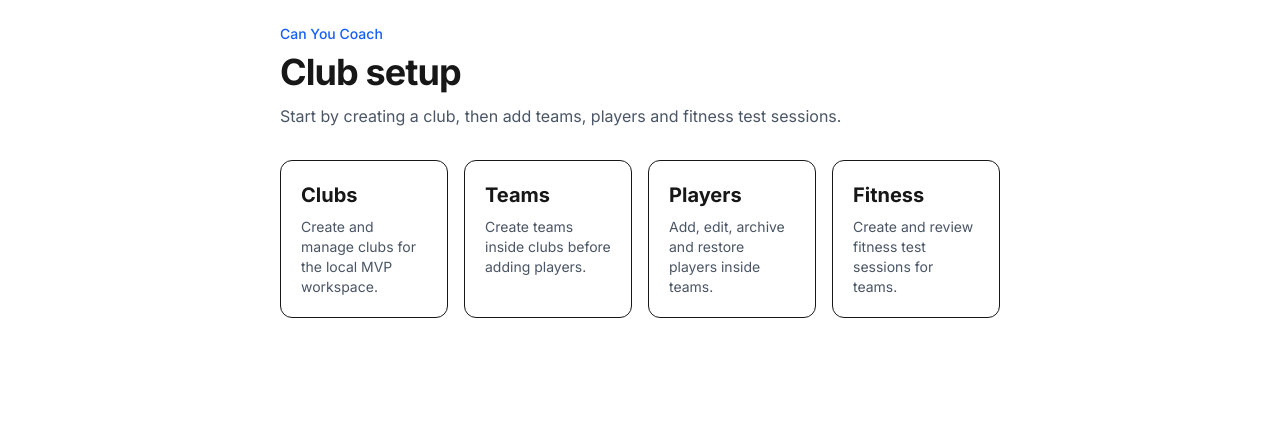
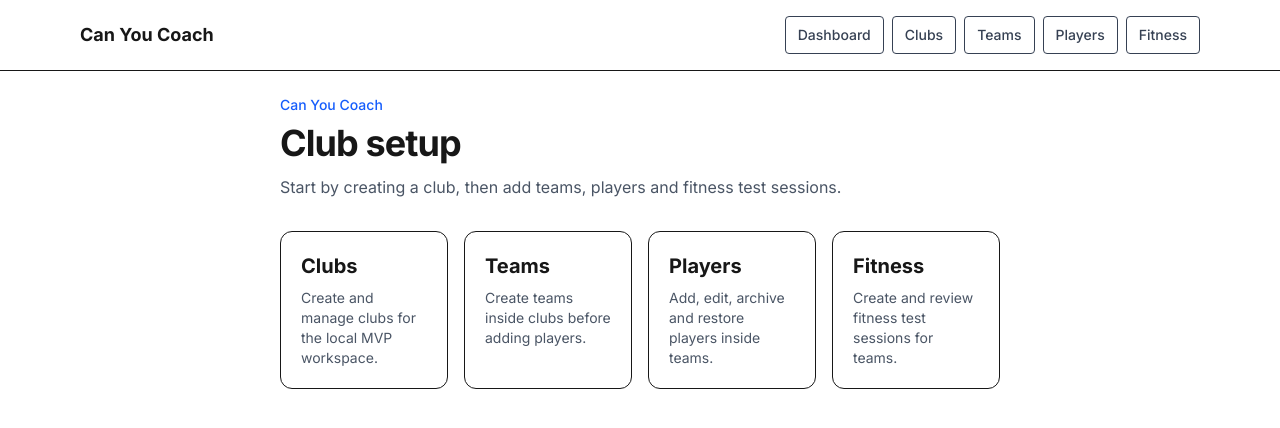
Before and after one commit to dannyh87/can-you-coach-app, a Next.js app: page / in a window 1280 px wide. Shown: the top 428 px of the page. Built offline with nearby package versions, Linux system fonts and the light colour scheme.

Commit message:
add global navigatino header

```diff
--- a/src/app/layout.tsx
+++ b/src/app/layout.tsx
@@ -1,8 +1,17 @@
 import type { Metadata } from 'next'
 import { Inter } from 'next/font/google'
+import Link from 'next/link'
 import './globals.css'
 
 const inter = Inter({ subsets: ['latin'] })
+
+const navigationLinks = [
+  { href: '/', label: 'Dashboard' },
+  { href: '/clubs', label: 'Clubs' },
+  { href: '/teams', label: 'Teams' },
+  { href: '/players', label: 'Players' },
+  { href: '/fitness', label: 'Fitness' },
+]
 
 export const metadata: Metadata = {
   title: 'Can You Coach',
@@ -17,6 +26,26 @@ export default function RootLayout({
   return (
     <html lang="en">
       <body className={`${inter.className} min-h-full flex flex-col`}>
+        <header className="border-b bg-white">
+          <div className="mx-auto flex w-full max-w-6xl flex-col gap-3 p-4 sm:flex-row sm:items-center sm:justify-between">
+            <Link href="/" className="text-lg font-bold">
+              Can You Coach
+            </Link>
+
+            <nav className="flex flex-wrap gap-2 text-sm">
+              {navigationLinks.map((link) => (
+                <Link
+                  key={link.href}
+                  href={link.href}
+                  className="rounded border px-3 py-2 font-medium text-gray-700 hover:border-blue-500 hover:bg-blue-50 hover:text-blue-700"
+                >
+                  {link.label}
+                </Link>
+              ))}
+            </nav>
+          </div>
+        </header>
+
         {children}
       </body>
     </html>
```
